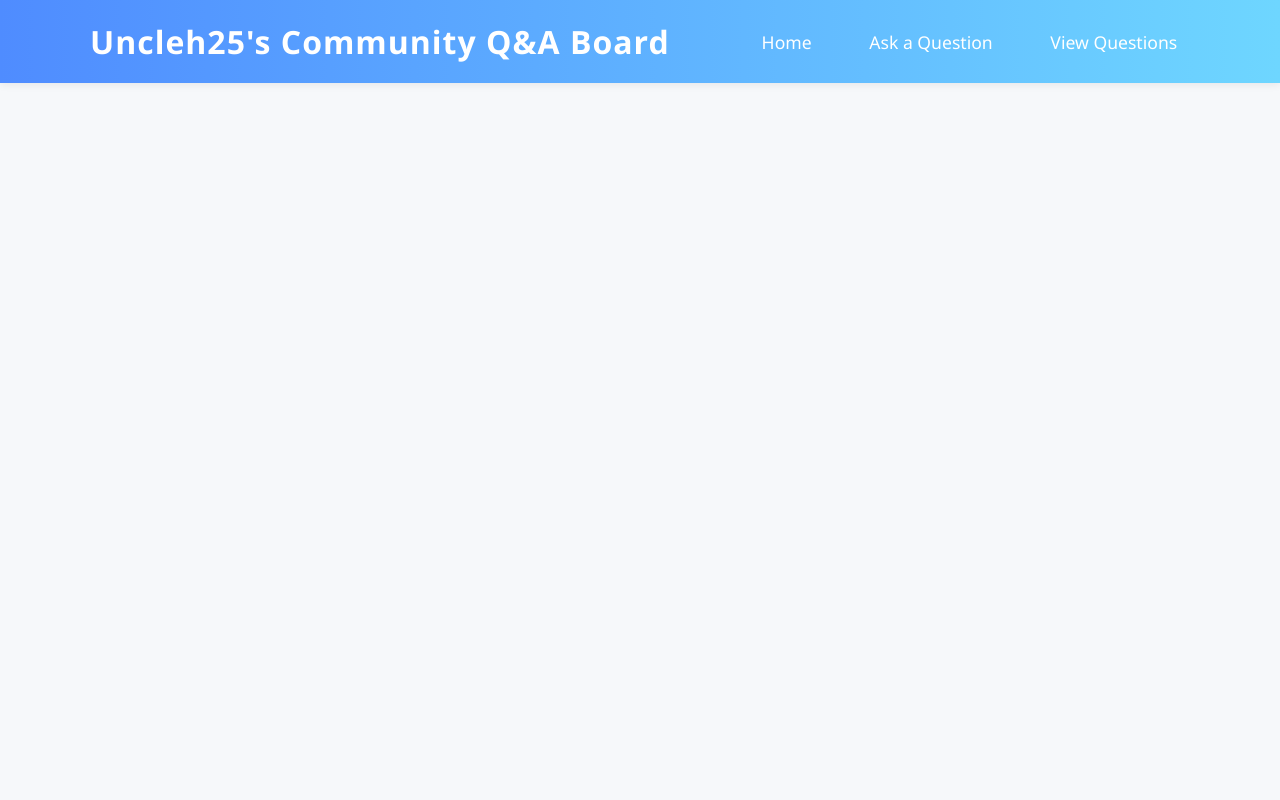
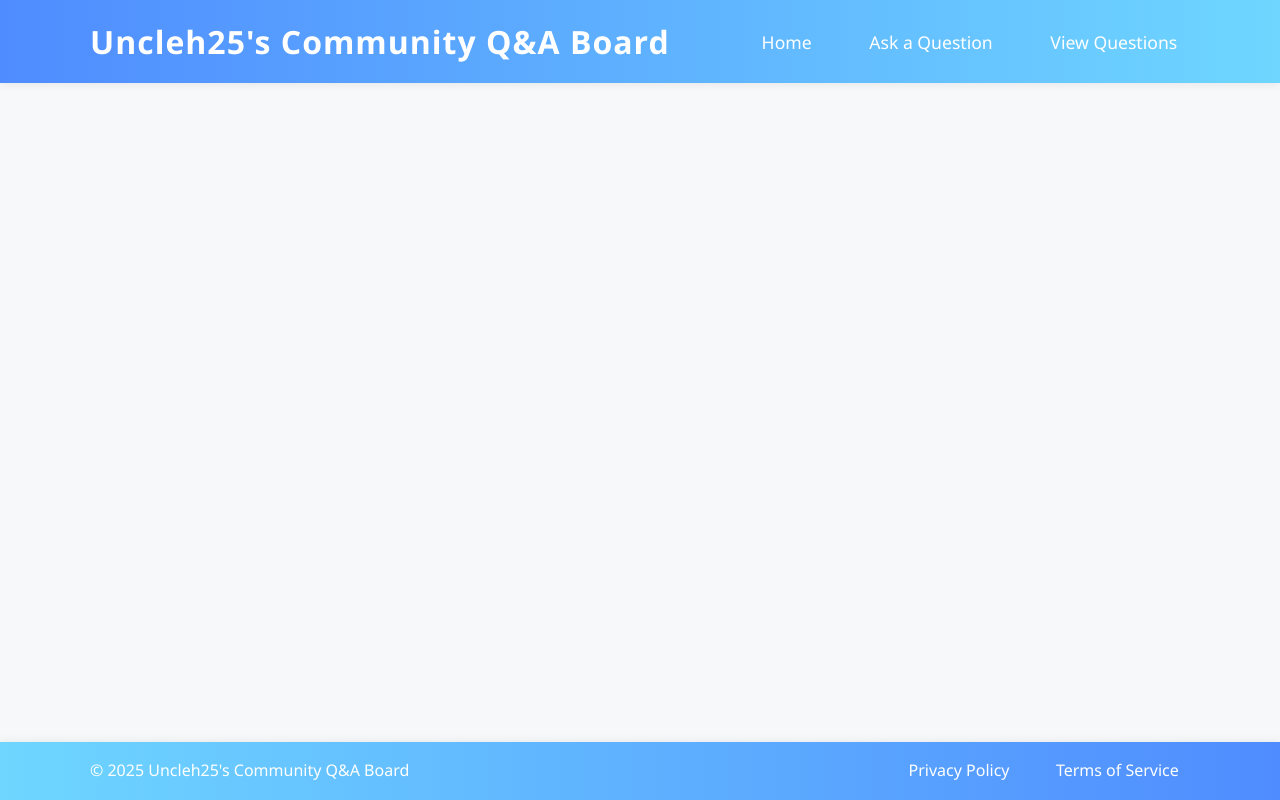
Before and after one commit to UncleH25/Community-Q-A-Board, a React (Vite) app in the folder frontend/: page /questions in a window 1280 px wide. Built offline with nearby package versions, Linux system fonts and the light colour scheme.

Commit message:
Added code to footer.jsx, and as well styling for the footer.

```diff
--- a/frontend/src/components/App.jsx
+++ b/frontend/src/components/App.jsx
@@ -1,8 +1,12 @@
 import Header from './Header';
+import Footer from './Footer';
 
 function App() {
     return (
-        <Header/>
+        <>
+            <Header/>
+            <Footer/>
+        </>
     );
 }
 
--- a/frontend/src/components/Footer.jsx
+++ b/frontend/src/components/Footer.jsx
@@ -0,0 +1,18 @@
+import React from 'react';
+import '../styles/index.css';
+
+const Footer = () => (
+  <footer className="footer">
+    <div className="footer__container">
+      <p className="footer__text">© 2025 Uncleh25's Community Q&A Board</p>
+      <nav>
+        <ul className="footer__nav">
+          <li><a href="/privacy" className="footer__link">Privacy Policy</a></li>
+          <li><a href="/terms" className="footer__link">Terms of Service</a></li>
+        </ul>
+      </nav>
+    </div>
+  </footer>
+);
+
+export default Footer;
--- a/frontend/src/styles/index.css
+++ b/frontend/src/styles/index.css
@@ -56,3 +56,56 @@ body {
   background: rgba(255,255,255,0.18);
   color: #222;
 }
+
+/* CSS Styling for the footer */
+.footer {
+  background: linear-gradient(90deg, #6ed6ff 0%, #4f8cff 100%);
+  padding: 1rem 0;
+  box-shadow: 0 -2px 8px rgba(0,0,0,0.05);
+  position: fixed;
+  left: 0;
+  bottom: 0;
+  width: 100%;
+  z-index: 100;
+}
+
+.footer__container {
+  max-width: 1100px;
+  margin: 0 auto;
+  display: flex;
+  align-items: center;
+  justify-content: space-between;
+  padding: 0 2rem;
+  flex-wrap: wrap;
+}
+
+.footer__text {
+  color: #fff;
+  font-size: 1rem;
+  margin: 0;
+  font-weight: 500;
+}
+
+.footer__nav {
+  list-style: none;
+  display: flex;
+  gap: 1.5rem;
+  margin: 0;
+  padding: 0;
+}
+
+.footer__link {
+  color: #fff;
+  text-decoration: none;
+  font-size: 1rem;
+  font-weight: 500;
+  transition: color 0.2s, background 0.2s;
+  padding: 0.2rem 0.7rem;
+  border-radius: 4px;
+}
+
+.footer__link:hover,
+.footer__link:focus {
+  background: rgba(255,255,255,0.18);
+  color: #222;
+}
```
